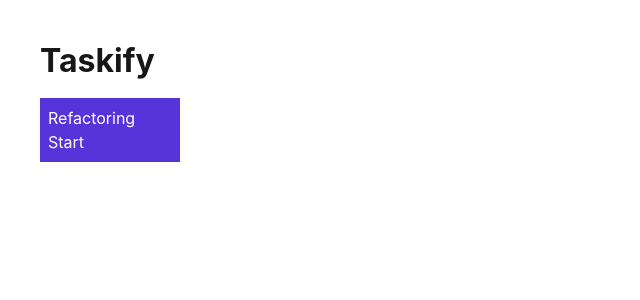
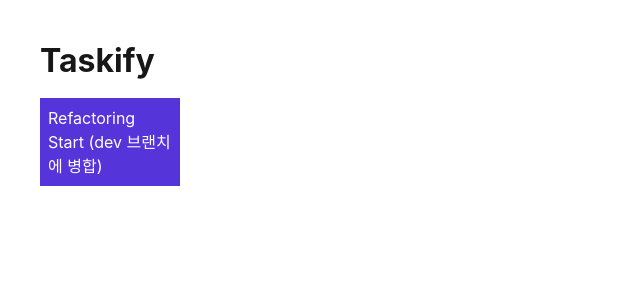
Before and after one commit to codeit17-part3-team5/taskify-refactor, a Next.js app: page / in a window 1280 px wide. Shown: the top 300 px of the page, without its empty margins (0-640 px from the left). Built offline with nearby package versions, Linux system fonts and the light colour scheme.

Commit message:
create branch dev

```diff
--- a/src/app/page.tsx
+++ b/src/app/page.tsx
@@ -4,7 +4,7 @@ export default function Home() {
       <h1 className="typo-32-b mb-4">Taskify</h1>
       <div className="w-[140px]">
         <p className="bg-primary-tw text-white typo-32-m p-2">
-          Refactoring Start
+          Refactoring Start (dev 브랜치에 병합)
         </p>
       </div>
     </main>
```
